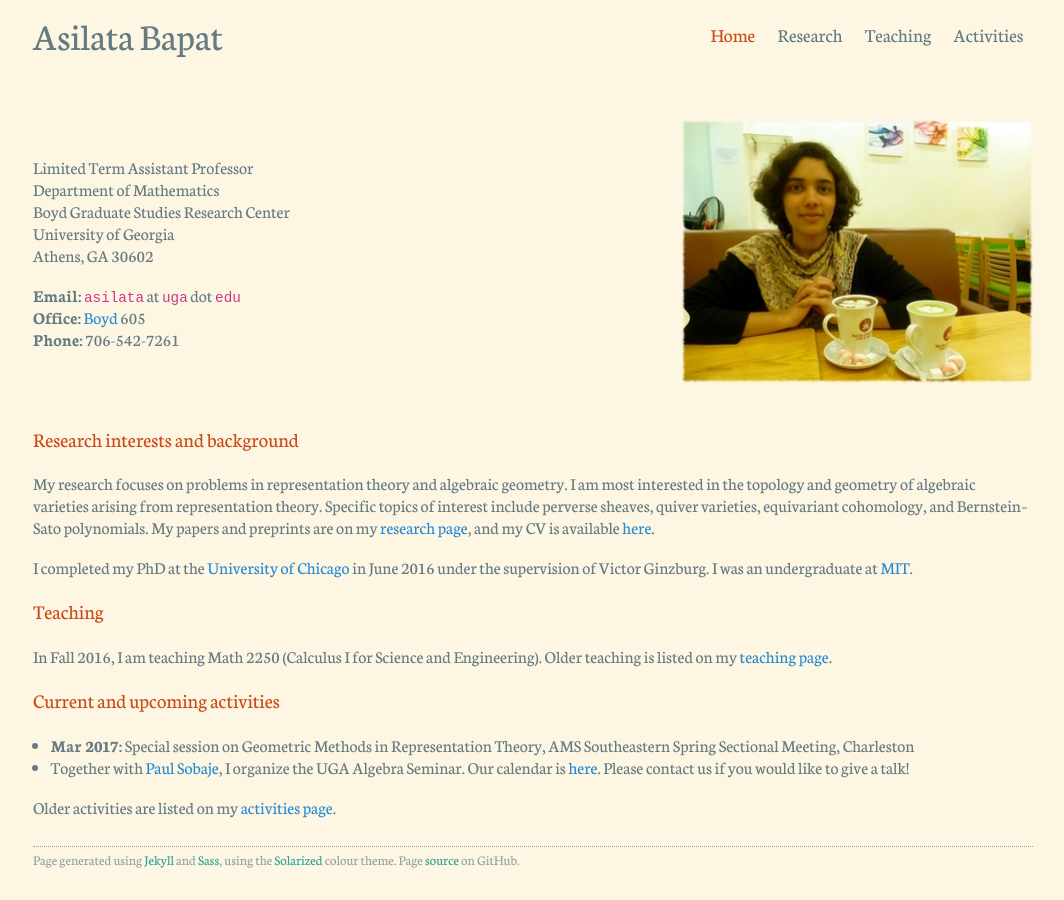
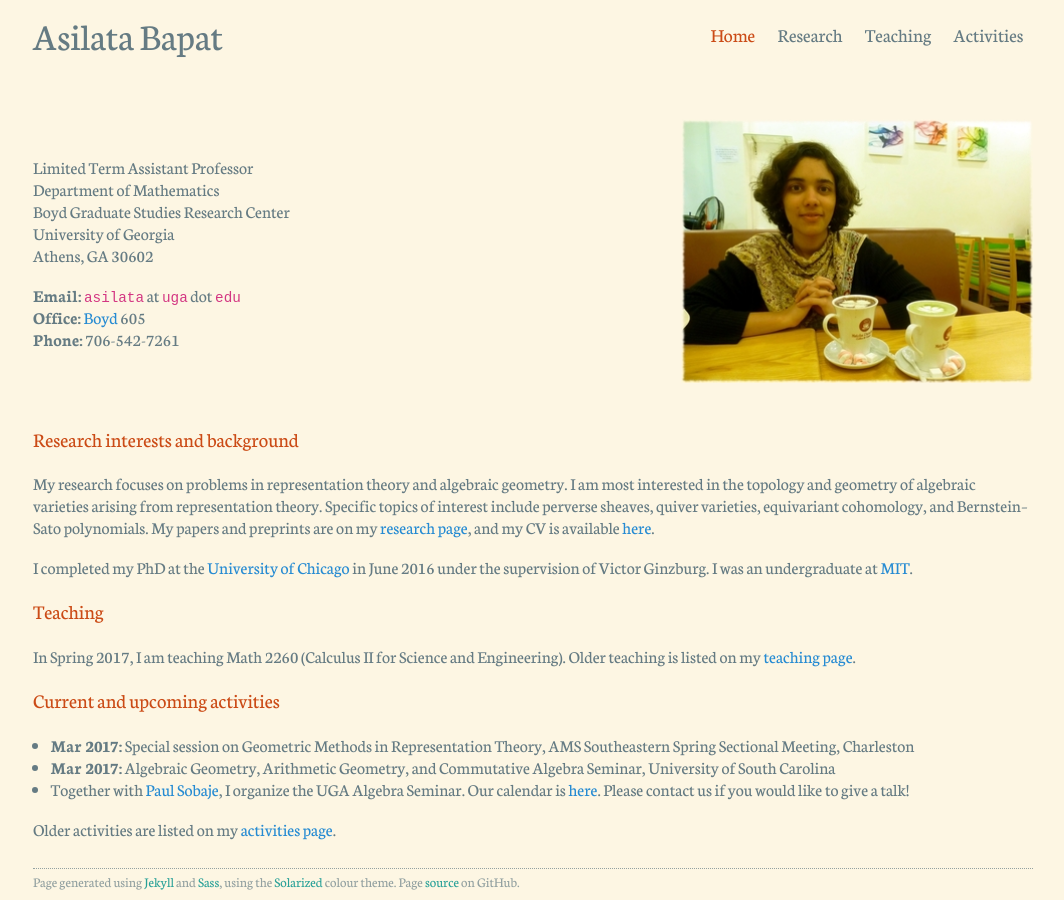
Before and after one commit to dongmouren0/dongmouren.github.io, a Jekyll site: the page built from index.md, in a window 1280 px wide. Shown: the whole page, without its empty margins (107-1171 px from the left). Built offline with Jekyll 4.4.1, drawn with Linux system fonts in a browser that asks for light colours.

Commit message:
Updated Spring 2017 activities.

```diff
--- a/_data/teaching.yml
+++ b/_data/teaching.yml
@@ -2,6 +2,11 @@
   location: &uga University of Georgia
   date: "2016-09-05"
   display-date: "Fall 2016"
+
+- description: Instructor for Calculus II for Science and Engineering (Math 2260).
+  location: *uga
+  date: "2017-01-05"
+  display-date: "Spring 2017"
 
 - description: Instructor for IBL Honors Calculus I and II (Math [161](http://www.math.uchicago.edu/~mcreek/fall_2015/math_16100/index.html) and [162](162win16/)).
   location: &uchicago University of Chicago
--- a/index.md
+++ b/index.md
@@ -35,7 +35,7 @@ I completed my PhD at the [University of Chicago](http://math.uchicago.edu/) in
 I was an undergraduate at [MIT](http://web.mit.edu).
 
 ### Teaching
-In Fall 2016, I am teaching Math 2250 (Calculus I for Science and Engineering).
+In Spring 2017, I am teaching Math 2260 (Calculus II for Science and Engineering).
 Older teaching is listed on my [teaching page](teaching/).
 
 ### Current and upcoming activities
```
Also changed, not shown: _data/activities.yml (+4 -4 lines).
